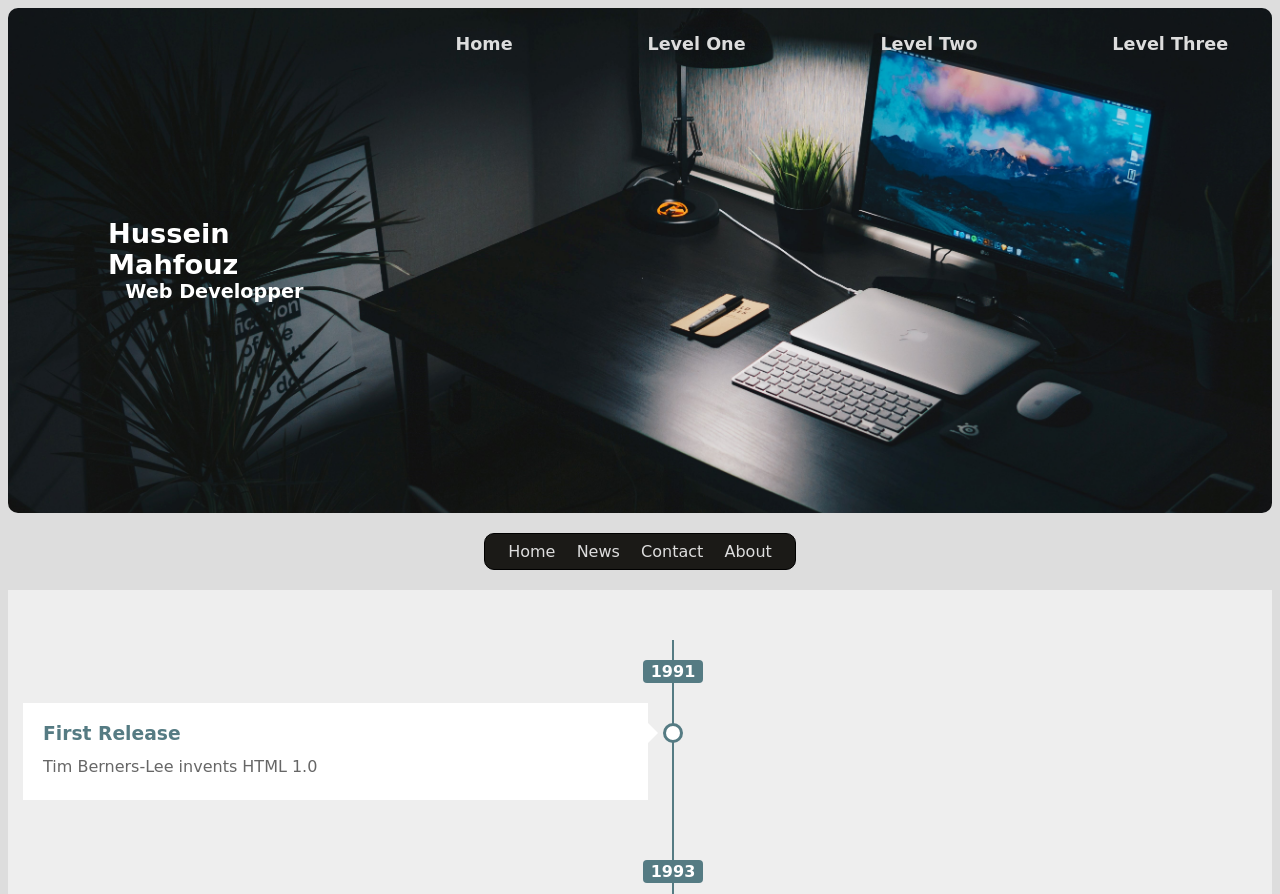
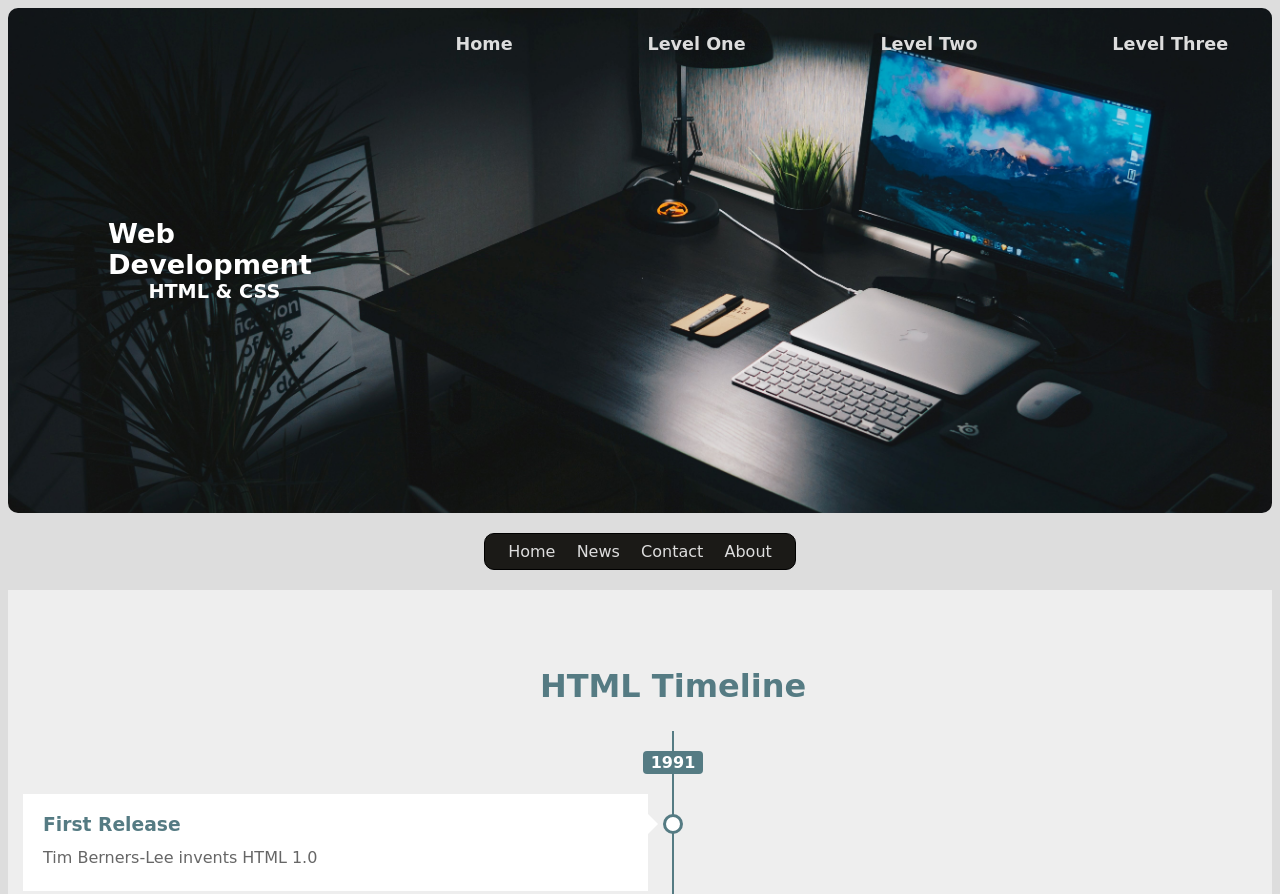
Before and after one commit to Comm213/Codi-HTML-Project, a plain HTML site: page html/index-2.html in a window 1280 px wide. Shown: the top 894 px of the page. Drawn offline with Linux system fonts and the light colour scheme; a web font is replaced by a local one.

Commit message:
Add files via upload

```diff
--- a/css/style-2.css
+++ b/css/style-2.css
@@ -113,6 +113,13 @@ header .links li a:hover {
   padding-bottom: 50px;
   background-color: #eee;
   font-family: var(--main-font);
+}
+
+.HTM-timeline .container h2 {
+  text-align: center;
+  font-size: 2rem;
+  color: var(--blue);
+  font-weight: bold;
 }
 
 .HTM-timeline .timeline-content {
@@ -235,7 +242,7 @@ header .links li a:hover {
   text-decoration: underline;
 }
 
-.gallery h2  {
+.gallery h2 {
   color: var(--blue);
 }
 
@@ -248,7 +255,6 @@ header .links li a:hover {
   padding: 3px;
   background-color: #f6f6f6;
   border: 1px solid #ccc;
-
 }
 .list-container {
   width: 400px;
--- a/html/index-2.html
+++ b/html/index-2.html
@@ -13,8 +13,8 @@
       <div class="container">
         <header>
           <div class="ident">
-            <div class="name">Hussein Mahfouz</div>
-            <div class="dream">Web Developper</div>
+            <div class="name">Web Development</div>
+            <div class="dream">HTML & CSS</div>
           </div>
           <ul class="links">
 
@@ -35,7 +35,9 @@
 
     <div class="HTM-timeline">
       <div class="container">
+        <h2>HTML Timeline</h2>
         <div class="timeline-content">
+
           <div class="year">1991</div>
           <div class="left">
             <div class="content">
```
